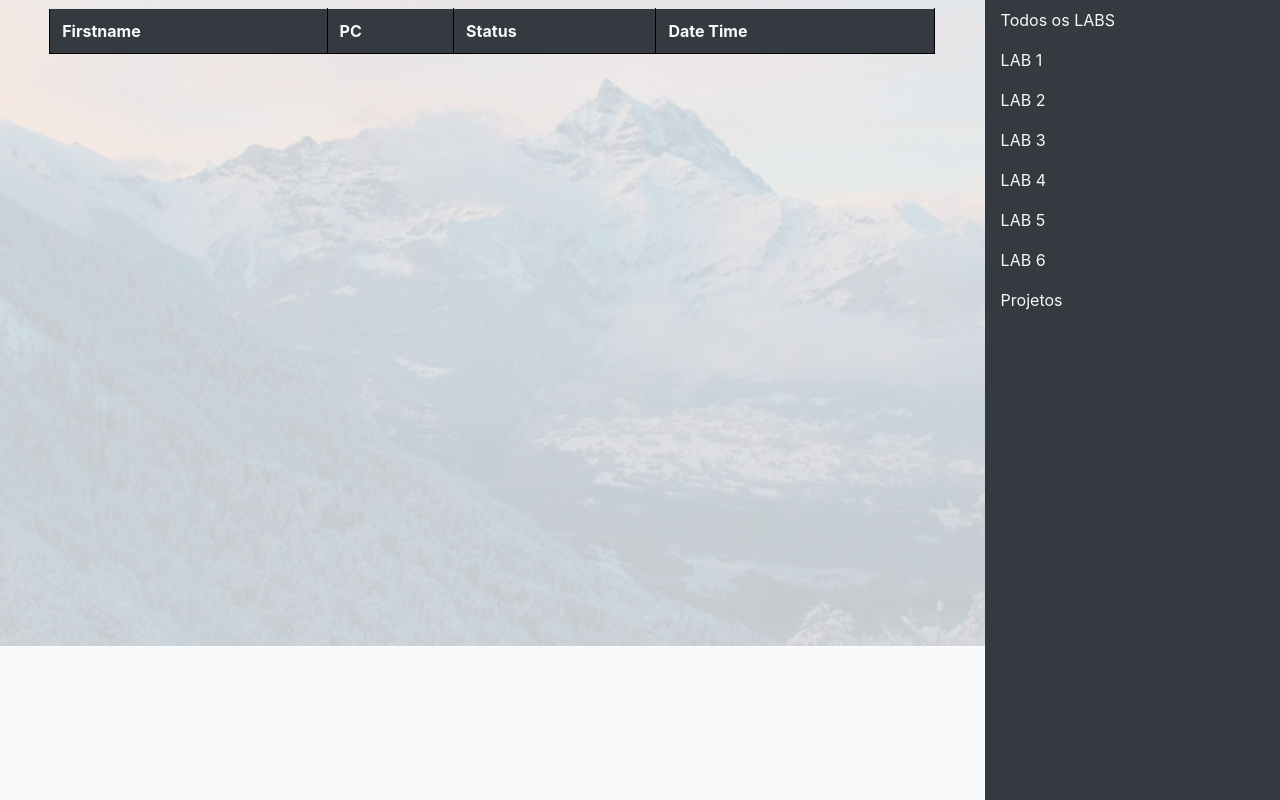
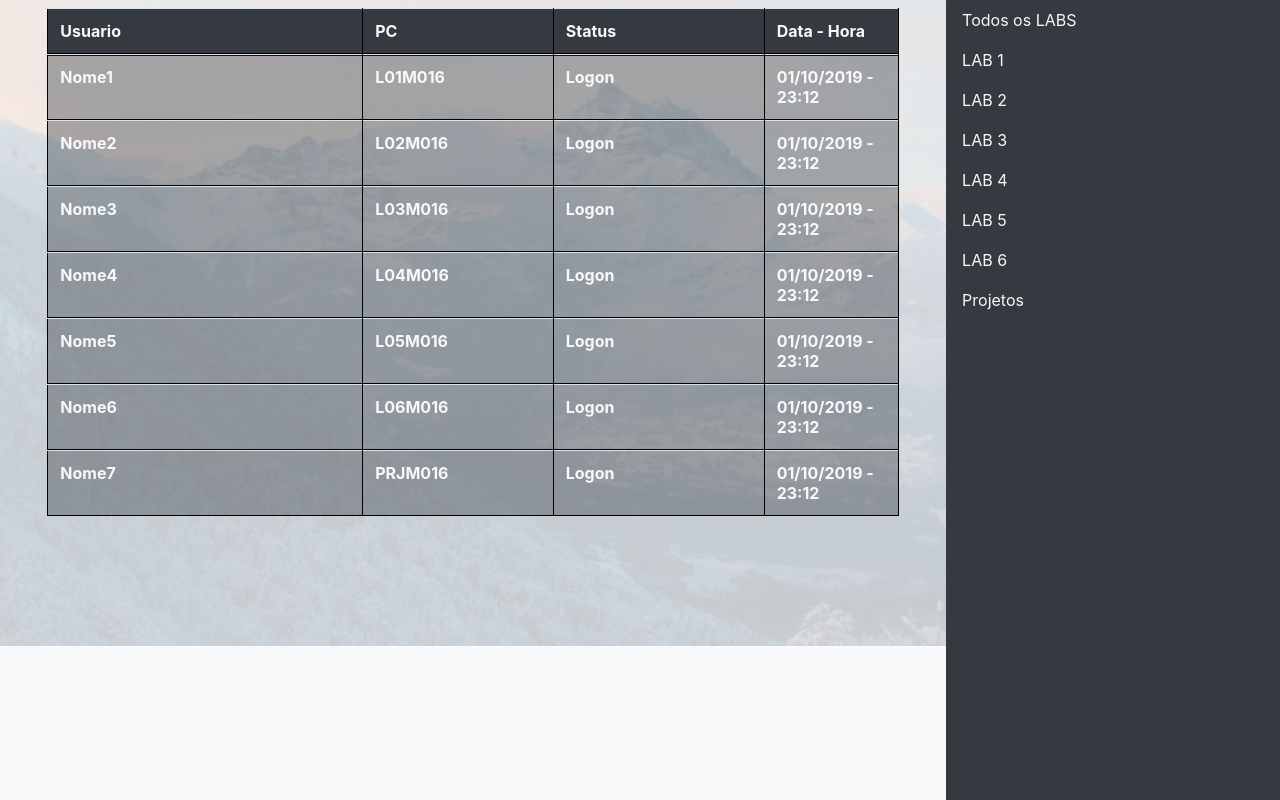
Before and after one commit to CoreIFAL/Tracker-Core, a Flask app: page / in a window 1280 px wide. Shown: the part 154-954 px from the top of the page. Run offline with Flask 2, Linux system fonts and the light colour scheme; data that the repository does not hold is empty; some libraries are stand-ins or nearby versions.

Commit message:
Interface Ajustada

```diff
--- a/app/static/css/main.css
+++ b/app/static/css/main.css
@@ -22,7 +22,7 @@ body{
     background-color: #f8f9fac8;
     display: table;
     grid-column: span;
-    width: 100%;
+    width: 85%;
     height: 100%;
     text-align: center;
 }
@@ -49,7 +49,11 @@ table {
 }
 .containerLateral{
     background-color: #343a40;
-    width: 30%;
+    width: 100%;
+    height: 100%;
+    /*right: 0;
+    z-index: 0;
+    position: fixed;*/
 }
 .lateralLink{
     color: #f8f9fa;
@@ -131,7 +135,7 @@ a:link:active, a:visited:active {
     }
     html {
         position: relative;
-        max-height: 83.9%;
+        max-height: 100%;
         min-width: 100%;
     }
     .containerLateral{
--- a/app/templates/index.html
+++ b/app/templates/index.html
@@ -102,12 +102,15 @@
                     <div class="table">
                         <table style="width:90%; margin-left: 5%;">
                             <tr style="background-color: #343a40; color: #f8f9fa">
-                                <th>Firstname</th>
-                                <th>PC</th>
-                                <th>Status</th>
-                                <th>Date Time</th>
+                                <th width="32.4%">Usuario</th>
+                                <th width="19.6%">PC</th>
+                                <th width="21.7%">Status</th>
+                                <th width="13.8%">Data - Hora</th>
                             </tr>
-                            {% for user in lista_users %}
+                        </table>
+                        <div class="table">
+                            <table style="width:90%; margin-left: 5%;">
+                                <!--{% for user in lista_users %}
                                 {% set u = user['event']['computername'] %}
                                 {% if 'L01' in u %}
                                     <tr class="table-item lab1" style="width:90%; margin-left: 5%;background-color: #343a4064; color: #f8f9fa">
@@ -129,8 +132,53 @@
                                     <th>{{user['event']['operation']}}</th>
                                     <th>{{user['event']['date']}} - {{user['event']['time']}}</th>
                                 </tr>
-                            {% endfor %}
+                                {% endfor %}-->
+                                <tr class="table-item lab1" style="width:90%; margin-left: 5%;background-color: #343a4064; color: #f8f9fa">
+                                    <th width="32.4%">Nome1</th>
+                                    <th width="19.6%">L01M016</th>
+                                    <th width="21.7%">Logon</th>
+                                    <th width="13.8%">01/10/2019 - 23:12</th>
+                                </tr>
+                                <tr class="table-item lab2" style="width:90%; margin-left: 5%;background-color: #343a4064; color: #f8f9fa">
+                                    <th width="32.4%">Nome2</th>
+                                    <th width="19.6%">L02M016</th>
+                                    <th width="21.7%">Logon</th>
+                                    <th width="13.8%">01/10/2019 - 23:12</th>
+                                </tr>
+                                <tr class="table-item lab3" style="width:90%; margin-left: 5%;background-color: #343a4064; color: #f8f9fa">
+                                    <th width="32.4%">Nome3</th>
+                                    <th width="19.6%">L03M016</th>
+                                    <th width="21.7%">Logon</th>
+                                    <th width="13.8%">01/10/2019 - 23:12</th>
+                                </tr>
+                                <tr class="table-item lab4" style="width:90%; margin-left: 5%;background-color: #343a4064; color: #f8f9fa">
+                                    <th width="32.4%">Nome4</th>
+                                    <th width="19.6%">L04M016</th>
+                                    <th width="21.7%">Logon</th>
+                                    <th width="13.8%">01/10/2019 - 23:12</th>
+                                </tr>
+                                <tr class="table-item lab5" style="width:90%; margin-left: 5%;background-color: #343a4064; color: #f8f9fa">
+                                    <th width="32.4%">Nome5</th>
+                                    <th width="19.6%">L05M016</th>
+                                    <th width="21.7%">Logon</th>
+                                    <th width="13.8%">01/10/2019 - 23:12</th>
+                                </tr>
+                                <tr class="table-item lab6" style="width:90%; margin-left: 5%;background-color: #343a4064; color: #f8f9fa">
+                                    <th width="32.4%">Nome6</th>
+                                    <th width="19.6%">L06M016</th>
+                                    <th width="21.7%">Logon</th>
+                                    <th width="13.8%">01/10/2019 - 23:12</th>
+                                </tr>
+                                <tr class="table-item projetos" style="width:90%; margin-left: 5%; background-color: #343a4064; color: #f8f9fa">
+                                    <th width="32.4%">Nome7</th>
+                                    <th width="19.6%">PRJM016</th>
+                                    <th width="21.7%">Logon</th>
+                                    <th width="13.8%">01/10/2019 - 23:12</th>
+                                </tr>
+
+
                             </table>
+                        </div>
                     </div>
                 </div>
 
```
Lines whose indentation alone changed are shown as unchanged.
